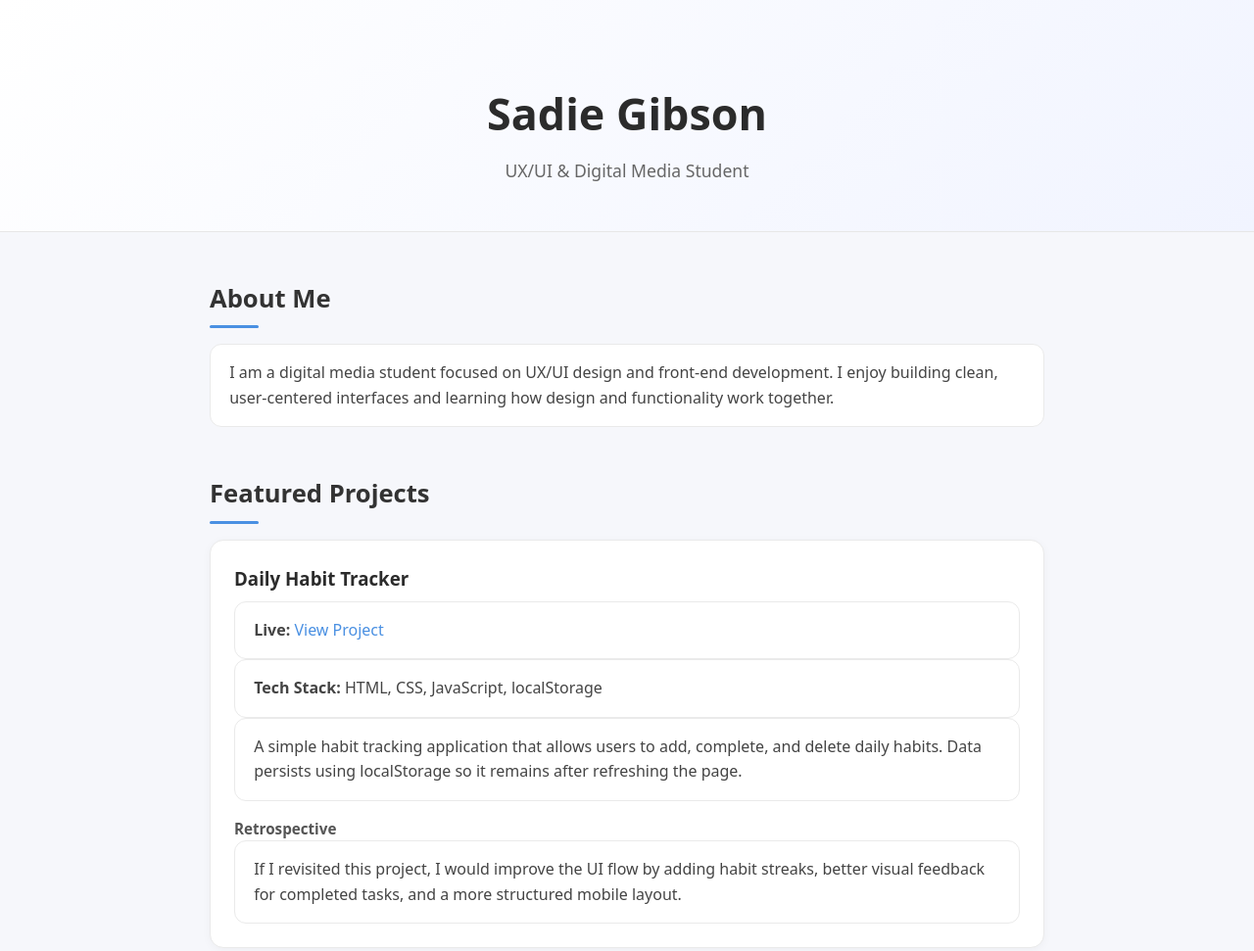
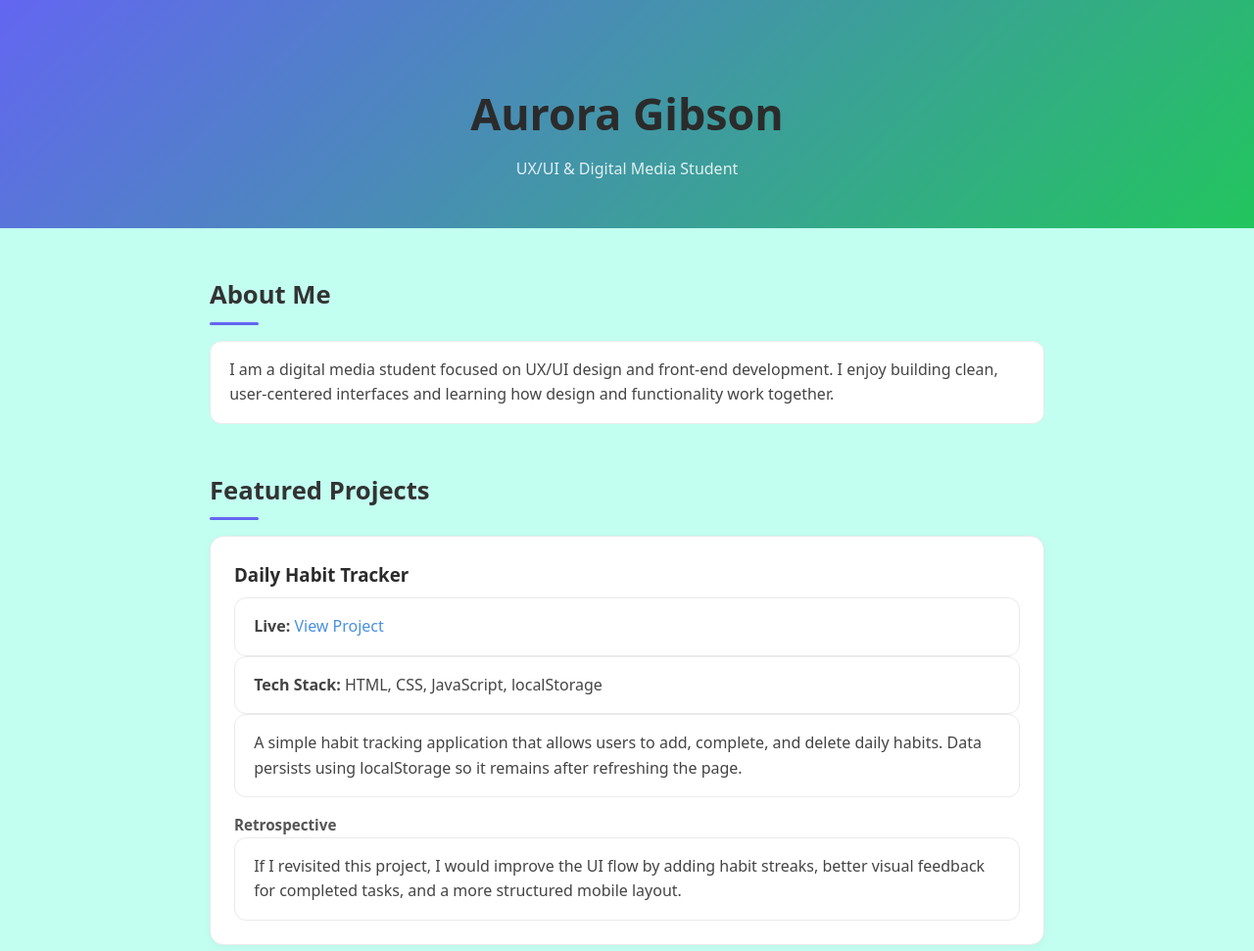
Before and after one commit to Sadieg123/Portfolio-Reflection, a plain HTML site: page index.html in a window 1280 px wide. Shown: the top 971 px of the page at 98% size. Drawn offline with Linux system fonts and the light colour scheme.

Commit message:
update portfolio color scheme

```diff
--- a/index.html
+++ b/index.html
@@ -3,14 +3,14 @@
 <head>
   <meta charset="UTF-8" />
   <meta name="viewport" content="width=device-width, initial-scale=1.0"/>
-  <title>Sadie Gibson | Portfolio</title>
+  <title>Aurora Gibson | Portfolio</title>
   <link rel="stylesheet" href="style.css"/>
 </head>
 
 <body>
 
   <header class="hero">
-    <h1>Sadie Gibson</h1>
+    <h1>Aurora Gibson</h1>
     <p>UX/UI & Digital Media Student</p>
   </header>
 
@@ -86,7 +86,7 @@
   </main>
 
   <footer>
-    <p>© 2026 Sadie Gibson</p>
+    <p>© 2026 Aurora Gibson</p>
   </footer>
 
 </body>
--- a/style.css
+++ b/style.css
@@ -9,7 +9,7 @@
 }
 
 body {
-  background: #f6f7fb;
+  background: #c2fff1;
   color: #2b2b2b;
   line-height: 1.6;
 }
@@ -20,8 +20,8 @@ body {
 .hero {
   text-align: center;
   padding: 5rem 1rem 3rem;
-  background: linear-gradient(135deg, #ffffff, #f1f4ff);
-  border-bottom: 1px solid #e7e7e7;
+  background: linear-gradient(135deg, #6366f1, #22c55e);
+  border-bottom: none;
 }
 
 .hero h1 {
@@ -31,8 +31,7 @@ body {
 }
 
 .hero p {
-  font-size: 1.1rem;
-  color: #666;
+  color: rgba(255,255,255,0.85);
 }
 
 /* =========================
@@ -63,7 +62,7 @@ section h2::after {
   display: block;
   width: 50px;
   height: 3px;
-  background: #4a90e2;
+  background: #6366f1;;
   margin-top: 0.4rem;
   border-radius: 2px;
 }
```
